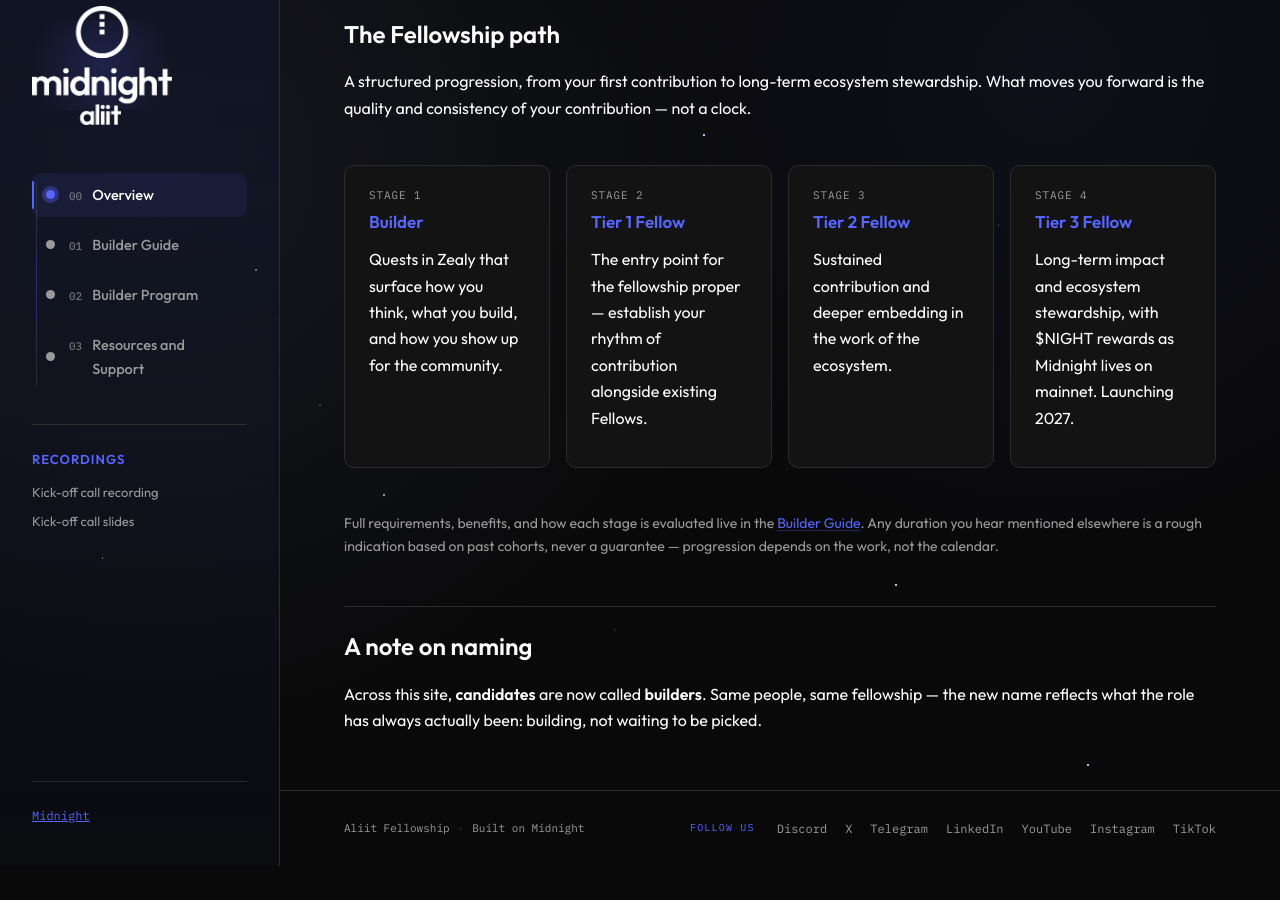
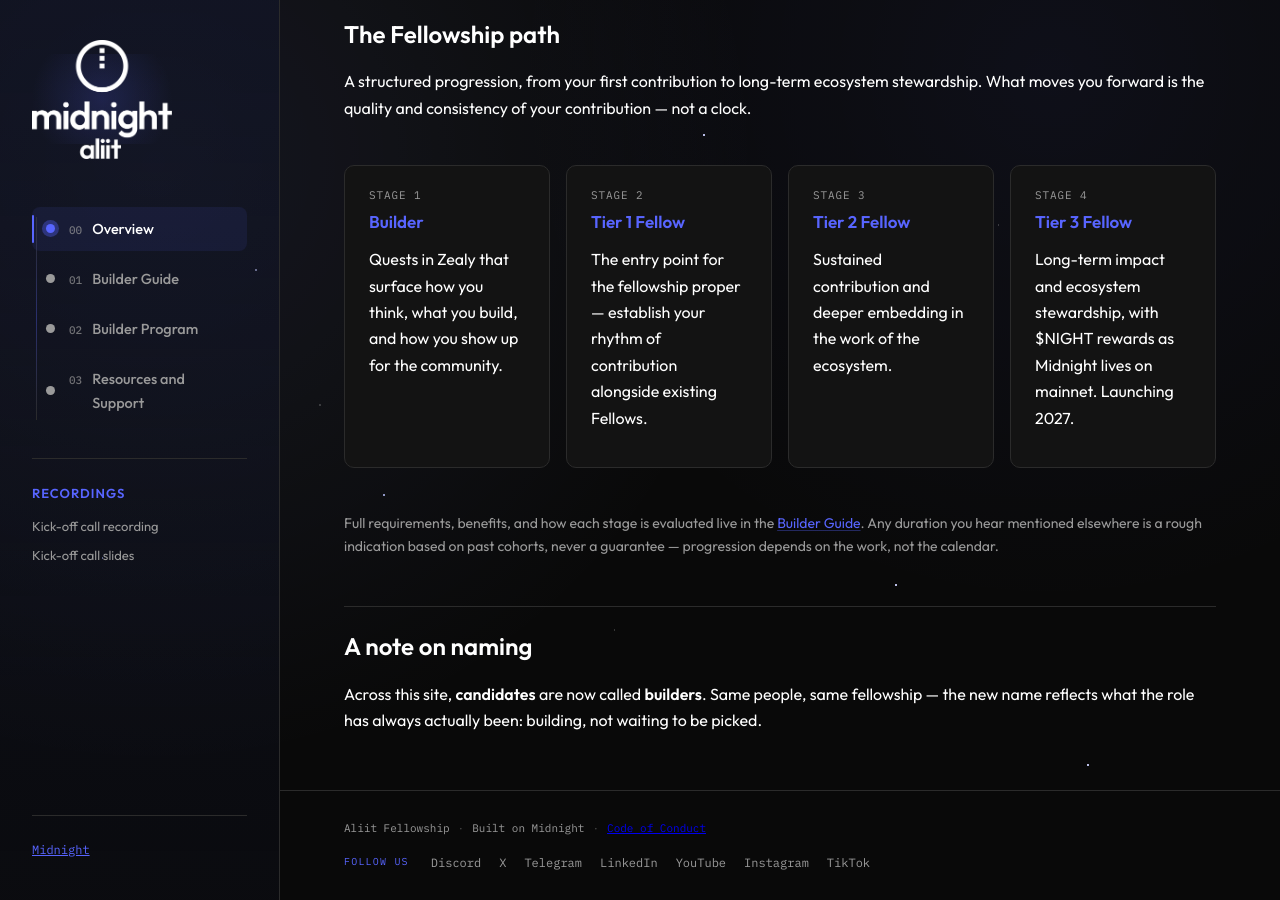
Before and after one commit to zsofimajor/aliit-builder-hub, a Jekyll site: the page built from index.md, in a window 1280 px wide and 900 px high, scrolled down 2287 px. Built offline with Jekyll 4.4.1, drawn with Linux system fonts in a browser that asks for light colours; before the commit the page ends 3153 px from its top, so only the background shows below that.

Commit message:
Update default.html

```diff
--- a/_layouts/default.html
+++ b/_layouts/default.html
@@ -82,6 +82,8 @@
             <span>Aliit Fellowship</span>
             <span class="dot">·</span>
             <span>Built on Midnight</span>
+             <span class="dot">·</span>
+            <a href="/aliit-builder-hub/code-of-conduct/">Code of Conduct</a>
           </div>
           <nav class="sitefoot-social" aria-label="Follow us">
             <span class="sitefoot-label">Follow us</span>
```
